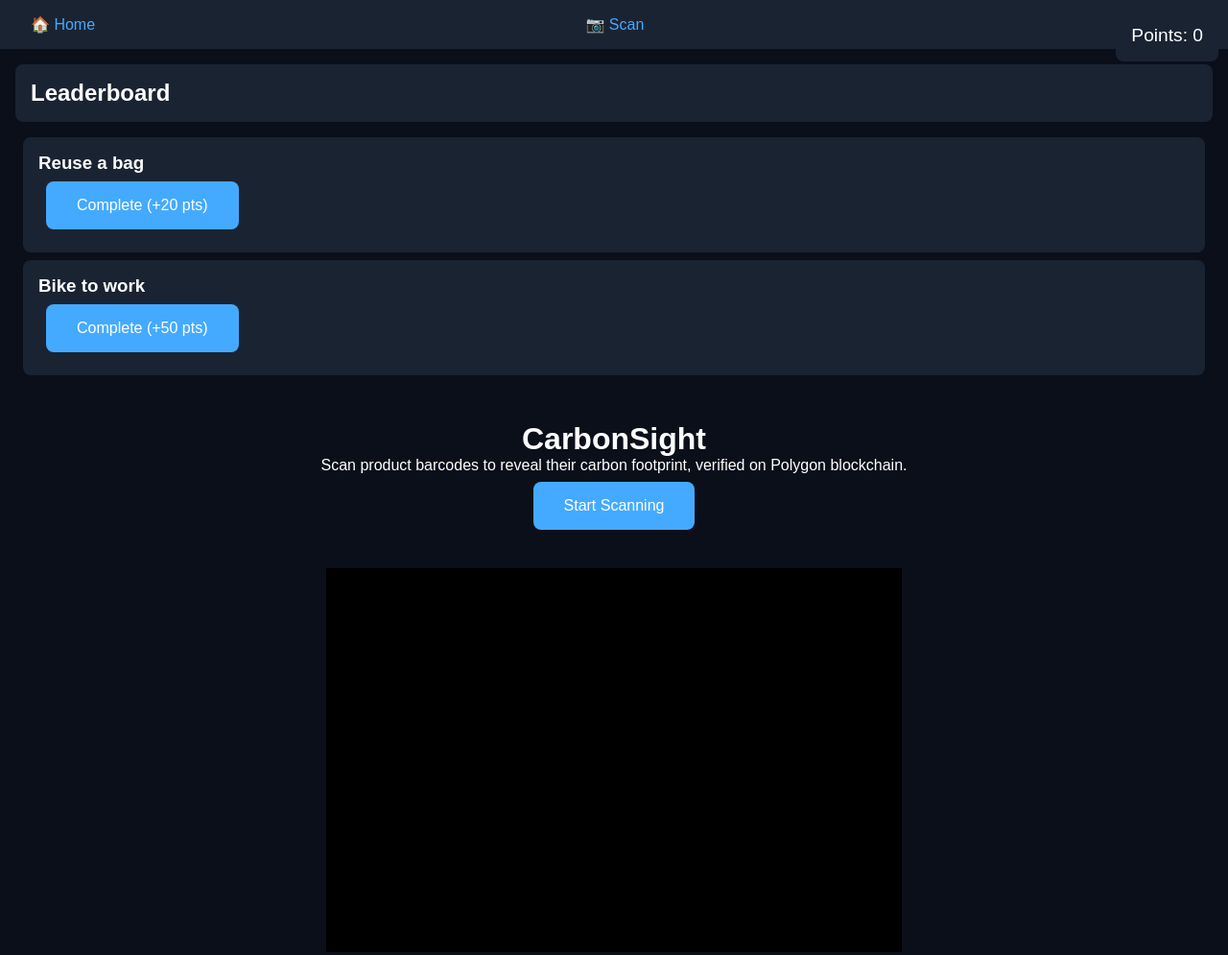
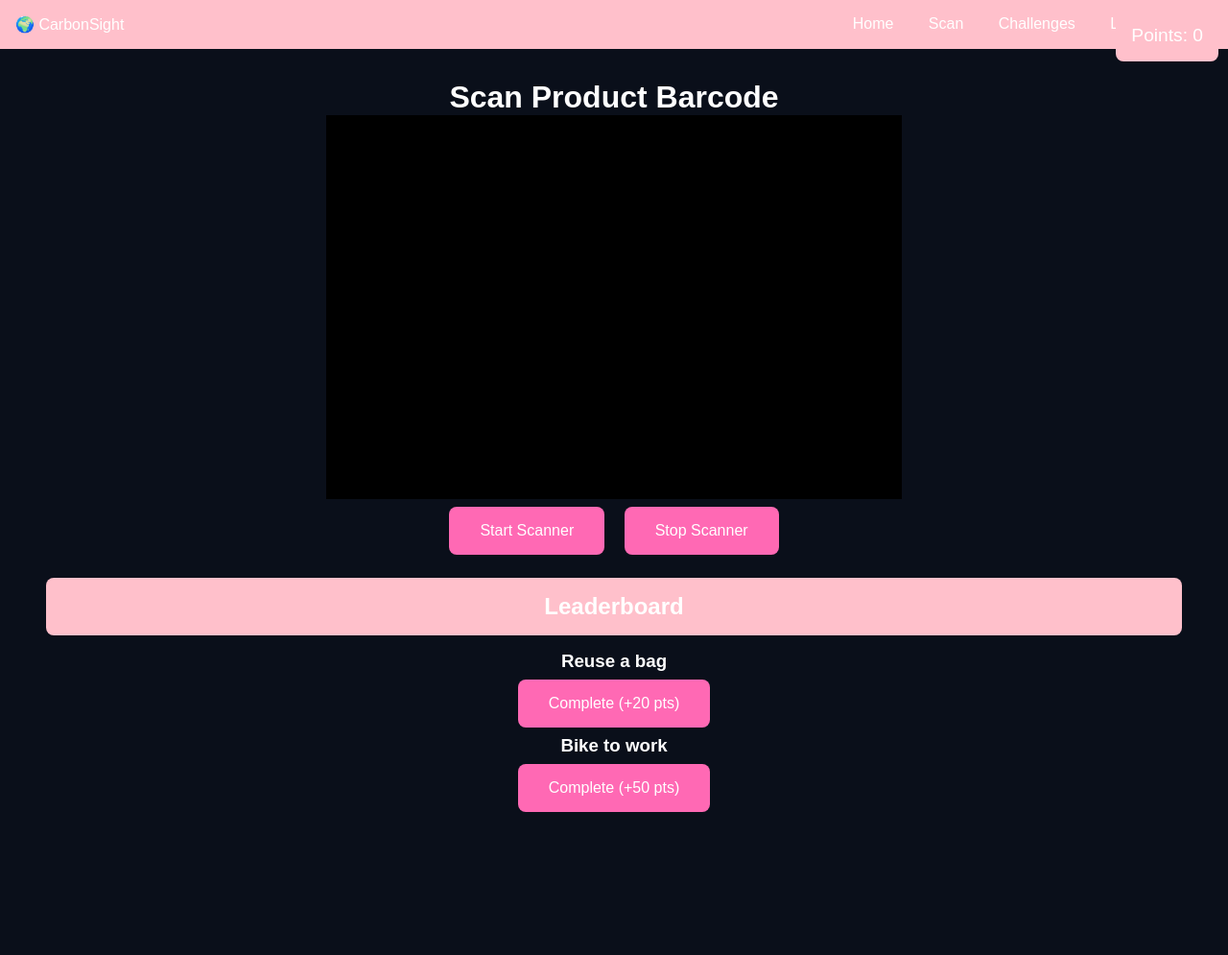
Before and after one commit to alexajunior/CarbonSight, a website: page index.html in a window 1280 px wide. Shown: the whole page at 96% size. After the commit the page ends 902 px from the top, so only its background shows below. Drawn offline with nearby package versions, Linux system fonts and the light colour scheme.

Commit message:
Restore pink interface theme

```diff
--- a/index.html
+++ b/index.html
@@ -7,11 +7,11 @@
   <style>
     * { margin:0; padding:0; box-sizing:border-box; }
     body { font-family:sans-serif; background:#0a0f1a; color:#fff; }
-    nav { background:#1a2332; padding:1rem; display:flex; justify-content:space-between; }
-    nav a { color:#4af; text-decoration:none; margin:0 1rem; }
+    nav { background:#ffc0cb; padding:1rem; display:flex; justify-content:space-between; }
+    nav a { color:#fff; text-decoration:none; margin:0 1rem; }
     #content { text-align:center; padding:2rem; }
-    button { background:#4af; color:#fff; border:none; padding:1rem 2rem; font-size:1rem; cursor:pointer; border-radius:8px; margin:0.5rem; }
-    button:hover { background:#38d; }
+    button { background:#ff69b4; color:#fff; border:none; padding:1rem 2rem; font-size:1rem; cursor:pointer; border-radius:8px; margin:0.5rem; }
+    button:hover { background:#ff1493; }
     #scanner {
       width: 100%;
       max-width: 600px;
@@ -31,95 +31,71 @@
       object-fit: cover;
     }
     #result { margin-top:1rem; font-size:1.2rem; }
-    #pointsDisplay { position:fixed; top:10px; right:10px; background:#1a2332; padding:1rem; border-radius:8px; font-size:1.2rem; }
-    #leaderboard { background:#1a2332; padding:1rem; margin:1rem; border-radius:8px; }
+    #pointsDisplay { position:fixed; top:10px; right:10px; background:#ffc0cb; padding:1rem; border-radius:8px; font-size:1.2rem; }
+    #leaderboard { background:#ffc0cb; padding:1rem; margin:1rem; border-radius:8px; }
     #challenges { margin:1rem; }
-    #challenges > div { background:#1a2332; padding:1rem; margin:0.5rem; border-radius:8px; }
   </style>
-  <script src="https://cdn.jsdelivr.net/npm/quagga@0.12.1/dist/quagga.min.js"></script>
-  <script src="https://cdn.jsdelivr.net/npm/axios@1.4.0/dist/axios.min.js"></script>
+  <script src="https://cdn.jsdelivr.net/npm/html5-qrcode/minified/html5-qrcode.min.js"></script>
+  <script src="https://cdn.jsdelivr.net/npm/axios/dist/axios.min.js"></script>
   <script src="https://cdn.jsdelivr.net/npm/ethers@5.7.2/dist/ethers.umd.min.js"></script>
-  <script src="https://aframe.io/releases/1.4.0/aframe.min.js"></script>
-  <script src="https://cdn.jsdelivr.net/gh/jeromeetienne/AR.js/aframe/build/aframe-ar.js"></script>
 </head>
 <body>
   <nav>
-    <a href="#" onclick="showHome()">🏠 Home</a>
-    <a href="#" onclick="startScanner()">📷 Scan</a>
-    <a href="#" onclick="alert('About CarbonSight')">ℹ️ About</a>
+    <span>🌍 CarbonSight</span>
+    <div>
+      <a href="#home">Home</a>
+      <a href="#scan">Scan</a>
+      <a href="#challenges">Challenges</a>
+      <a href="#leaderboard">Leaderboard</a>
+    </div>
   </nav>
-  <div id="pointsDisplay">Points: 0</div>
-  <div id="leaderboard"><h2>Leaderboard</h2><ul id="leaderList"></ul></div>
-  <div id="challenges"></div>
+  <div id="pointsDisplay">Points: <span id="pointsValue">0</span></div>
   <div id="content">
-    <h1>CarbonSight</h1>
-    <p>Scan product barcodes to reveal their carbon footprint, verified on Polygon blockchain.</p>
-    <button onclick="startScanner()">Start Scanning</button>
+    <h1>Scan Product Barcode</h1>
+    <div id="scanner"></div>
+    <button onclick="startScan()">Start Scanner</button>
+    <button onclick="stopScan()">Stop Scanner</button>
+    <div id="result"></div>
+    <div id="leaderboard">
+      <h2>Leaderboard</h2>
+      <ul id="leaderList"></ul>
+    </div>
+    <div id="challenges"></div>
   </div>
-  <div id="scanner"></div>
-  <a-scene embedded arjs="sourceType: webcam;">
-    <a-marker preset="barcode" value="0" emitevents="true" id="marker">
-      <a-text id="carbonText" value="Scan a product" position="0 0.5 0" look-at="[camera]"></a-text>
-    </a-marker>
-    <a-entity camera></a-entity>
-  </a-scene>
-  <div id="result"></div>
   <script>
     const CLIMATIQ_API_KEY = 'YOUR_CLIMATIQ_API_KEY';
-    const BLOCKCHAIN_RPC_URL = 'https://rpc-mumbai.maticvigil.com';
-    const CONTRACT_ADDRESS = '0xYourContractAddress';
-    const CONTRACT_ABI = [{
-      "inputs": [{"internalType": "string", "name": "barcode", "type": "string"}],
-      "name": "isVerified",
-      "outputs": [{"internalType": "bool", "name": "", "type": "bool"}],
-      "stateMutability": "view",
-      "type": "function"
-    }];
-    const resultEl = document.getElementById('result');
-    function log(...args) { console.log('[CarbonSight]', ...args); }
-    function showHome() {
-      document.getElementById('content').style.display = 'block';
-      document.getElementById('scanner').style.display = 'none';
-      resultEl.innerHTML = '';
+    const BLOCKCHAIN_RPC_URL = 'https://polygon-rpc.com';
+    const CONTRACT_ADDRESS = '0xYOUR_CONTRACT_ADDRESS';
+    const CONTRACT_ABI = [];
+    let html5QrCode;
+    async function startScan() {
+      try {
+        html5QrCode = new Html5Qrcode('scanner');
+        await html5QrCode.start(
+          { facingMode: 'environment' },
+          { fps: 10, qrbox: 250 },
+          async (decodedText) => {
+            stopScan();
+            const resultEl = document.getElementById('result');
+            resultEl.innerHTML = `<p>Scanned: ${decodedText}</p>`;
+            const score = await getCarbonScore(decodedText, resultEl);
+            await verifyOnChain(decodedText, resultEl);
+            let points = +(localStorage.getItem('points')||0) + 10;
+            localStorage.setItem('points', points);
+            document.getElementById('pointsValue').innerText = points;
+          }
+        );
+      } catch (err) {
+        alert('Camera access required');
+      }
     }
-    function startScanner() {
-      document.getElementById('content').style.display = 'none';
-      document.getElementById('scanner').style.display = 'block';
-      resultEl.innerHTML = '<p>Initializing camera...</p>';
-      Quagga.init({
-        inputStream: { name: 'Live', type: 'LiveStream', target: document.querySelector('#scanner') },
-        decoder: { readers: ['ean_reader', 'code_128_reader', 'upc_reader'] }
-      }, err => {
-        if (err) {
-          log('Quagga init error:', err);
-          resultEl.innerHTML = `<p style="color:red">Camera init failed</p>`;
-          return;
-        }
-        log('Quagga started');
-        Quagga.start();
-      });
-      Quagga.onProcessed(() => log('Frame processed'));
-      Quagga.onDetected(async data => {
-        Quagga.stop(); Quagga.offDetected();
-        const code = data.codeResult.code;
-        resultEl.innerHTML = `<p>Code: ${code}</p><p>Loading carbon data...</p>`;
-        const score = await fetchCarbon(code, resultEl);
-        const verified = await verifyOnChain(code, resultEl);
-        document.getElementById('carbonText').setAttribute('value', `${score} kg CO₂ ${verified ? '✅' : '❌'}`);
-        let points = +(localStorage.getItem('points')||0) + 10;
-        localStorage.setItem('points', points);
-        document.getElementById('pointsDisplay').textContent = `Points: ${points}`;
-        loadLeaderboard();
-      });
+    async function stopScan() {
+      if (html5QrCode) await html5QrCode.stop();
     }
-    function stopScanner() {
-      Quagga.stop();
-      showHome();
-    }
-    async function fetchCarbon(code, resultEl) {
+    async function getCarbonScore(code, resultEl) {
       try {
         const res = await axios.post(
-          'https://beta3.api.climatiq.io/estimate',
+          'https://api.climatiq.io/estimate',
           { emission_factor: { activity_id: 'km_traveled_vehicle.car_medium_petrol' }, parameters: { distance: 1 } },
           { headers: { Authorization: `Bearer ${CLIMATIQ_API_KEY}` } }
         );
```
